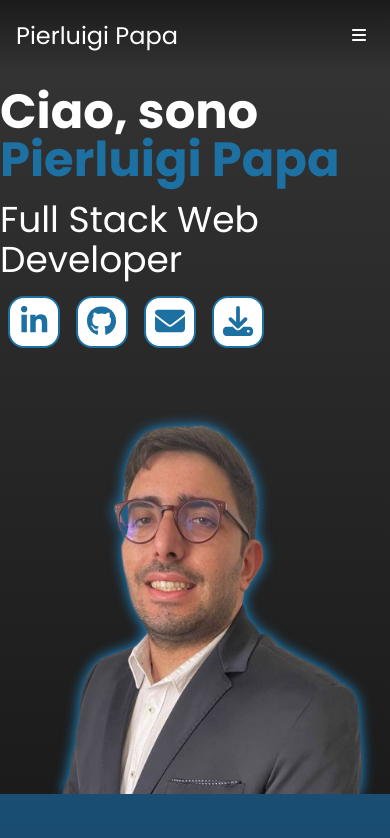
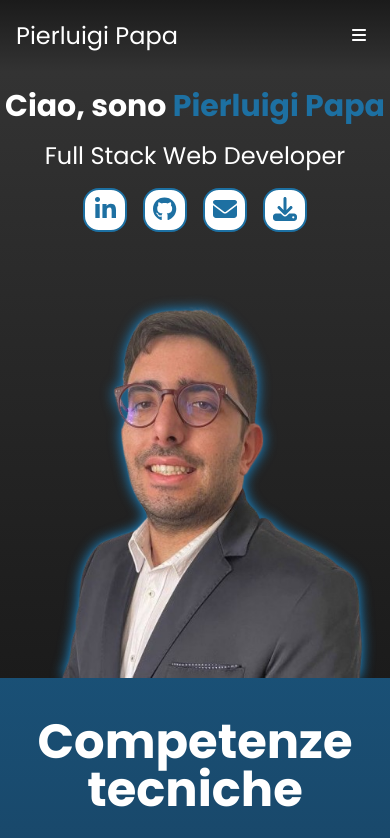
Before and after one commit to PierluigiPapa/proj-pier-portfolio, a React (Vite) app: page / in a window 390 px wide. Shown: the top 838 px of the page. Built offline with nearby package versions, Linux system fonts and the light colour scheme.

Commit message:
fixed cv / styled header and jumbotron

```diff
--- a/src/components/Header.tsx
+++ b/src/components/Header.tsx
@@ -22,22 +22,22 @@ export function Header() {
             <div className="absolute right-0 mt-2 w-44 divide-y bg-linear-to-bl from-gray-1 to-gray-2 divide-gray-100 rounded-lg shadow-lg">
               <ul className="py-2 text-sm text-white">
                 <li>
-                  <Link to="/" className="block px-4 py-2 hover:text-celeste focus:text-celeste active:text-celeste transition-colors duration-300 ease-in-out transform">
+                  <Link to="/" className="block px-4 py-2 hover:text-celeste active:text-celeste transition-colors duration-300 ease-in-out transform">
                     Home
                   </Link>
                 </li>
                 <li>
-                  <Link to="/chi-sono" className="block px-4 py-2 hover:text-celeste focus:text-celeste active:text-celeste transition-colors duration-300 ease-in-out transform">
+                  <Link to="/chi-sono" className="block px-4 py-2 hover:text-celeste active:text-celeste transition-colors duration-300 ease-in-out transform">
                     Chi sono
                   </Link>
                 </li>
                 <li>
-                  <Link to="/portfolio" className="block px-4 py-2 hover:text-celeste focus:text-celeste active:text-celeste transition-colors duration-300 ease-in-out transform">
+                  <Link to="/portfolio" className="block px-4 py-2 hover:text-celeste active:text-celeste transition-colors duration-300 ease-in-out transform">
                     Portfolio
                   </Link>
                 </li>
                 <li>
-                  <Link to="/progetti" className="block px-4 py-2 hover:text-celeste focus:text-celeste active:text-celeste transition-colors duration-300 ease-in-out transform">
+                  <Link to="/progetti" className="block px-4 py-2 hover:text-celeste active:text-celeste transition-colors duration-300 ease-in-out transform">
                     Progetti
                   </Link>
                 </li>
--- a/src/components/Jumbotron.tsx
+++ b/src/components/Jumbotron.tsx
@@ -36,38 +36,38 @@ export function Jumbotron() {
     return (
         <section className="bg-gradient-to-t from-gray-1 to-gray-2">
             <div className="flex flex-col md:flex-row items-center justify-center max-w-screen-xl mx-auto">
-                <div className="w-full md:w-6xl flex justify-center mb-10 md:mb-0">
+                <div className="w-full flex justify-center mb-10 md:w-6xl md:mb-0 sm:w-full sm:mb-0">
                     <div>
-                        <h1 className="text-white text-5xl font-bold my-4">Ciao, sono {''}
-                            <span className={`text-celeste font-bold transition-opacity duration-500 ${showName  ? 'opacity-100' : 'opacity-0'}`}>
+                        <h1 className="text-white text-3xl text-center font-bold my-4 sm:text-5xl">Ciao, sono {''}
+                            <span className={`text-celeste font-bold transition-opacity duration-500 whitespace-nowrap ${showName  ? 'opacity-100' : 'opacity-0'}`}>
                                 Pierluigi Papa
                             </span>
                         </h1>
 
-                        <p className={`text-white text-4xl font-normal transition-opacity duration-500 my-4 ${showJob  ? 'opacity-100' : 'opacity-0'}`}>
+                        <p className={`text-white md:text-left text-2xl sm:text-3xl md:text-4xl font-normal transition-opacity duration-500 my-4 text-center ${showJob ? 'opacity-100' : 'opacity-0'}`}>
                             Full Stack Web Developer
                         </p>
 
-                        <div className="my-4">
-                            <button className="bg-white text-celeste text-3xl rounded-2xl border-2 border-celeste transition ease-in-out hover:bg-celeste hover:text-white hover:border-2 hover:border-white w-13 h-13 mx-2">
+                        <div className="my-4 md:flex md:justify-start flex justify-center">
+                            <button className="bg-white text-celeste text-2xl md:text-3xl rounded-2xl border-2 border-celeste transition ease-in-out md:hover:bg-celeste md:hover:text-white md:hover:border-white md:hover:scale-110 active:bg-celeste active:text-white active:border-white active:scale-125 mx-2 w-11 h-11 md:w-13 md:h-13">
                                 <a href="https://www.linkedin.com/in/pierluigipapa/" target="_blank">
                                     <FontAwesomeIcon icon={faLinkedinIn}/>
                                 </a>
                             </button>
 
-                            <button className="bg-white text-celeste text-3xl rounded-2xl border-2 border-celeste transition ease-in-out hover:bg-celeste hover:text-white hover:border-2 hover:border-white w-13 h-13 mx-2">
+                            <button className="bg-white text-celeste text-2xl md:text-3xl rounded-2xl border-2 border-celeste transition ease-in-out md:hover:bg-celeste md:hover:text-white md:hover:border-white md:hover:scale-110 focus:bg-celeste focus:text-white focus:border-white focus:scale-125 mx-2 w-11 h-11 md:w-13 md:h-13">
                                 <a href="https://github.com/PierluigiPapa" target="_blank">
                                     <FontAwesomeIcon icon={faGithub}/>
                                 </a>
                             </button>
 
-                            <button className="bg-white text-celeste text-3xl rounded-2xl border-2 border-celeste transition ease-in-out hover:bg-celeste hover:text-white hover:border-2 hover:border-white w-13 h-13 mx-2">
+                            <button className="bg-white text-celeste text-2xl md:text-3xl rounded-2xl border-2 border-celeste transition ease-in-out md:hover:bg-celeste md:hover:text-white md:hover:border-white md:hover:scale-110 active:bg-celeste active:text-white active:border-white active:scale-125 mx-2 w-11 h-11 md:w-13 md:h-13">
                                 <a href="mailto:pierluigipapa9@gmail.com/" target="_blank">
                                     <FontAwesomeIcon icon={faEnvelope} />
                                 </a>
                             </button>
 
-                            <button onClick={downloadCV} className="bg-white text-celeste text-3xl rounded-2xl border-2 border-celeste transition ease-in-out hover:bg-celeste hover:text-white hover:border-2 hover:border-white w-13 h-13 mx-2">
+                            <button onClick={downloadCV} className="bg-white text-celeste text-2xl md:text-3xl rounded-2xl border-2 border-celeste transition ease-in-out md:hover:bg-celeste md:hover:text-white md:hover:border-white md:hover:scale-110 focus:bg-celeste focus:text-white focus:border-white focus:scale-110 mx-2 w-11 h-11 md:w-13 md:h-13">
                                 <FontAwesomeIcon icon={faDownload} />
                             </button>
                         </div>
```
Also changed, not shown: 2 other files (tests, documents, lock files or other folders).
